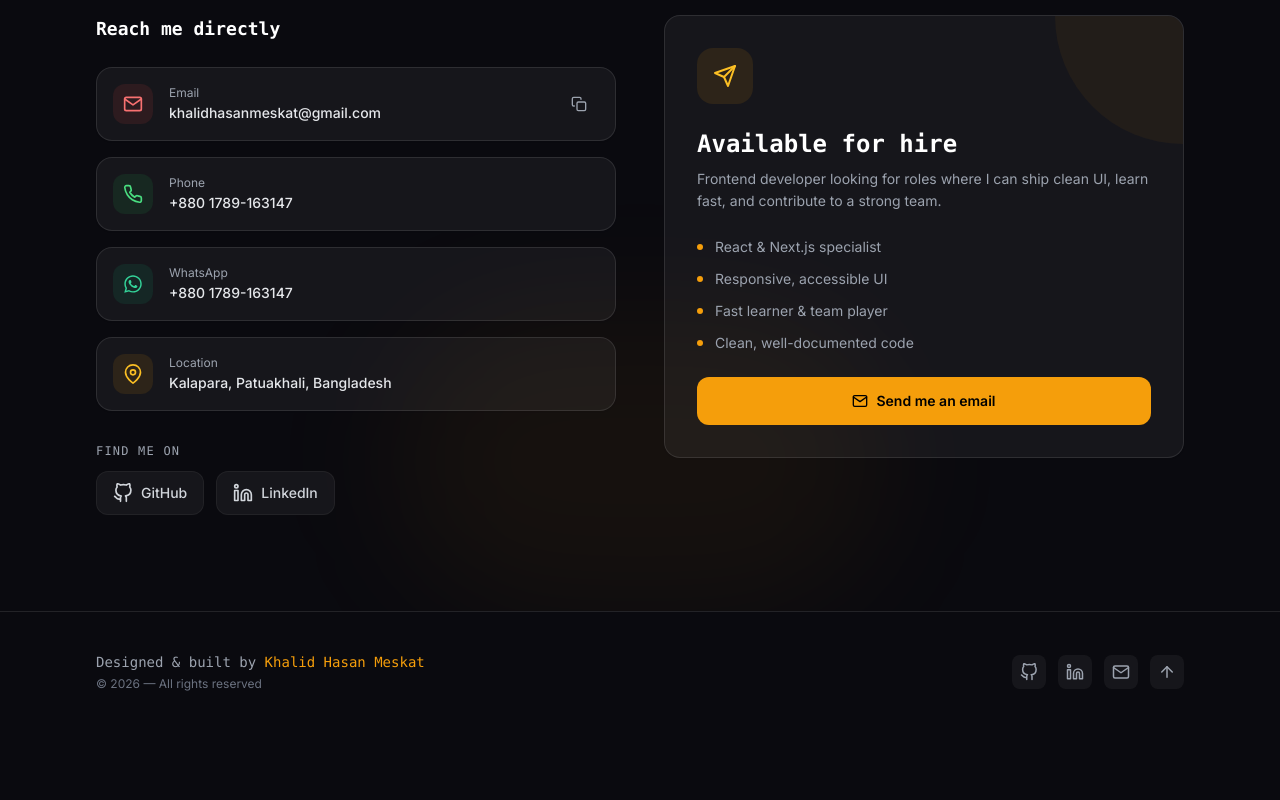
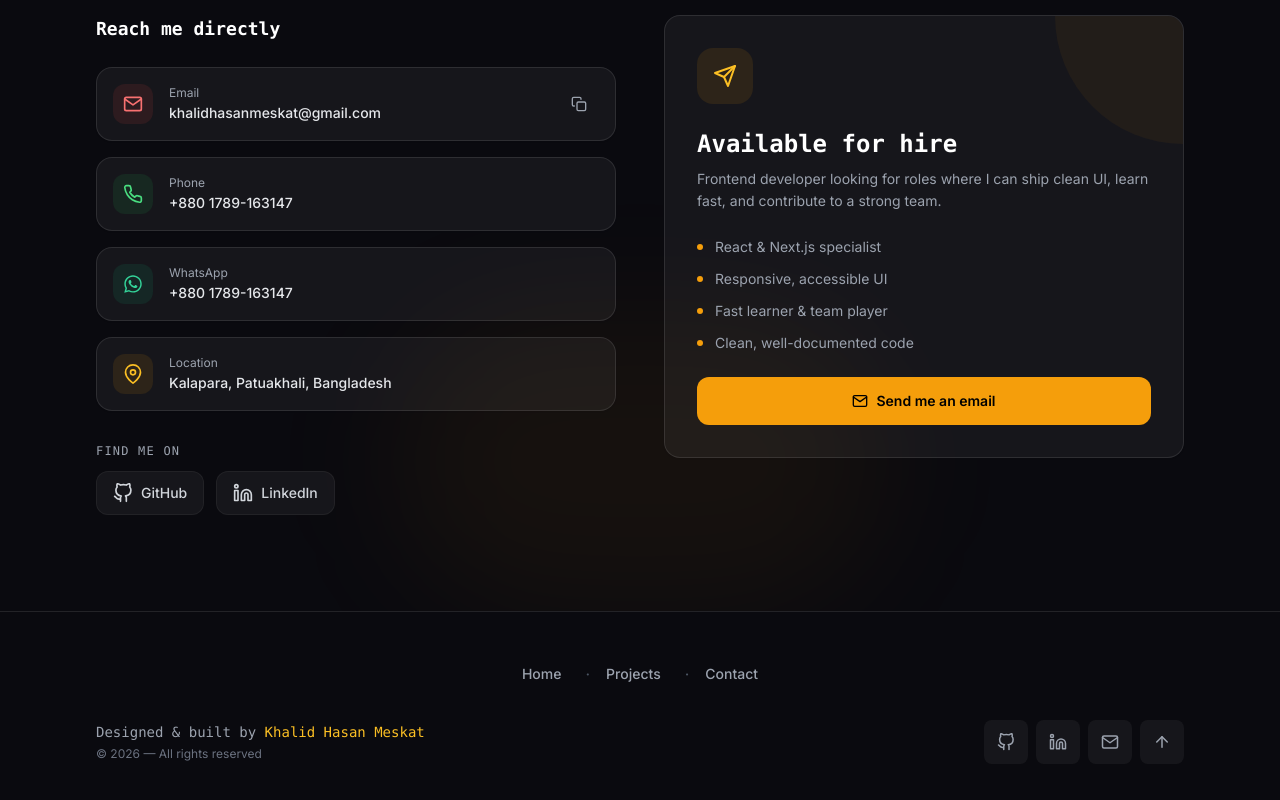
Before and after one commit to khalidhasan-m/portfolio_nextjs, a Next.js app: page / in a window 1280 px wide. Shown: the part 6034-6834 px from the top of the page. Before the commit the page ends 6766 px from the top, so only its background shows below. Built offline with nearby package versions, Linux system fonts and the light colour scheme.

Commit message:
Footer: a11y icons, 44px touch targets, quick nav links

```diff
--- a/src/components/Footer.jsx
+++ b/src/components/Footer.jsx
@@ -1,56 +1,90 @@
 "use client";
 import { FiGithub, FiLinkedin, FiMail, FiArrowUp } from "react-icons/fi";
+
+const quickLinks = [
+  { label: "Home", href: "#home" },
+  { label: "Projects", href: "#projects" },
+  { label: "Contact", href: "#contact" },
+];
 
 export default function Footer() {
   const scrollTop = () => window.scrollTo({ top: 0, behavior: "smooth" });
 
+  const scrollTo = (href) => {
+    const id = href.replace("#", "");
+    document.getElementById(id)?.scrollIntoView({ behavior: "smooth" });
+  };
+
   return (
     <footer className="border-t dark:border-white/10 border-black/10 py-10">
       <div className="max-w-6xl mx-auto px-4 sm:px-6 lg:px-8">
-        <div className="flex flex-col sm:flex-row items-center justify-between gap-6">
+        <div className="flex flex-col items-center gap-6">
+          {/* Quick nav */}
+          <nav aria-label="Footer" className="flex flex-wrap items-center justify-center gap-1 sm:gap-2">
+            {quickLinks.map((link, i) => (
+              <span key={link.href} className="flex items-center">
+                {i > 0 && (
+                  <span className="mx-2 dark:text-gray-600 text-gray-400 select-none" aria-hidden="true">
+                    ·
+                  </span>
+                )}
+                <button
+                  type="button"
+                  onClick={() => scrollTo(link.href)}
+                  className="px-2 py-2 text-sm font-medium dark:text-gray-400 text-gray-600 dark:hover:text-amber-400 hover:text-amber-600 transition-colors duration-200 min-h-[44px]"
+                >
+                  {link.label}
+                </button>
+              </span>
+            ))}
+          </nav>
+
+          <div className="w-full flex flex-col sm:flex-row items-center justify-between gap-6">
             <div className="text-center sm:text-left">
-            <p className="font-mono text-sm dark:text-gray-400 text-gray-500">
+              <p className="font-mono text-sm dark:text-gray-400 text-gray-600">
                 Designed & built by{" "}
-              <span className="text-amber-500">Khalid Hasan Meskat</span>
+                <span className="text-amber-600 dark:text-amber-400">Khalid Hasan Meskat</span>
               </p>
-            <p className="text-xs dark:text-gray-500 text-gray-400 mt-1">
+              <p className="text-xs dark:text-gray-500 text-gray-500 mt-1">
                 © {new Date().getFullYear()} — All rights reserved
               </p>
             </div>
 
-          <div className="flex items-center gap-3">
+            <div className="flex items-center gap-2">
               <a
                 href="https://github.com/khalidhasan-m"
                 target="_blank"
                 rel="noopener noreferrer"
-              className="p-2 rounded-lg dark:bg-white/5 bg-black/5 dark:hover:bg-white/10 hover:bg-black/10 dark:text-gray-400 text-gray-600 hover:text-amber-500 transition-all duration-200"
+                className="p-2 rounded-lg dark:bg-white/5 bg-black/5 dark:hover:bg-white/10 hover:bg-black/10 dark:text-gray-400 text-gray-600 hover:text-amber-500 transition-all duration-200 min-w-[44px] min-h-[44px] flex items-center justify-center"
                 aria-label="GitHub"
               >
-              <FiGithub size={18} />
+                <FiGithub size={18} aria-hidden="true" />
               </a>
               <a
                 href="https://linkedin.com/in/khalidhasanmeskat"
                 target="_blank"
                 rel="noopener noreferrer"
-              className="p-2 rounded-lg dark:bg-white/5 bg-black/5 dark:hover:bg-white/10 hover:bg-black/10 dark:text-gray-400 text-gray-600 hover:text-amber-500 transition-all duration-200"
+                className="p-2 rounded-lg dark:bg-white/5 bg-black/5 dark:hover:bg-white/10 hover:bg-black/10 dark:text-gray-400 text-gray-600 hover:text-amber-500 transition-all duration-200 min-w-[44px] min-h-[44px] flex items-center justify-center"
                 aria-label="LinkedIn"
               >
-              <FiLinkedin size={18} />
+                <FiLinkedin size={18} aria-hidden="true" />
               </a>
               <a
                 href="mailto:khalidhasanmeskat@gmail.com"
-              className="p-2 rounded-lg dark:bg-white/5 bg-black/5 dark:hover:bg-white/10 hover:bg-black/10 dark:text-gray-400 text-gray-600 hover:text-amber-500 transition-all duration-200"
+                className="p-2 rounded-lg dark:bg-white/5 bg-black/5 dark:hover:bg-white/10 hover:bg-black/10 dark:text-gray-400 text-gray-600 hover:text-amber-500 transition-all duration-200 min-w-[44px] min-h-[44px] flex items-center justify-center"
                 aria-label="Email"
               >
-              <FiMail size={18} />
+                <FiMail size={18} aria-hidden="true" />
               </a>
               <button
+                type="button"
                 onClick={scrollTop}
-              className="p-2 rounded-lg dark:bg-white/5 bg-black/5 dark:hover:bg-white/10 hover:bg-black/10 dark:text-gray-400 text-gray-600 hover:text-amber-500 transition-all duration-200"
+                className="p-2 rounded-lg dark:bg-white/5 bg-black/5 dark:hover:bg-white/10 hover:bg-black/10 dark:text-gray-400 text-gray-600 hover:text-amber-500 transition-all duration-200 min-w-[44px] min-h-[44px] flex items-center justify-center"
                 aria-label="Back to top"
               >
-              <FiArrowUp size={18} />
+                <FiArrowUp size={18} aria-hidden="true" />
               </button>
+            </div>
           </div>
         </div>
       </div>
```
Lines whose indentation alone changed are shown as unchanged.
